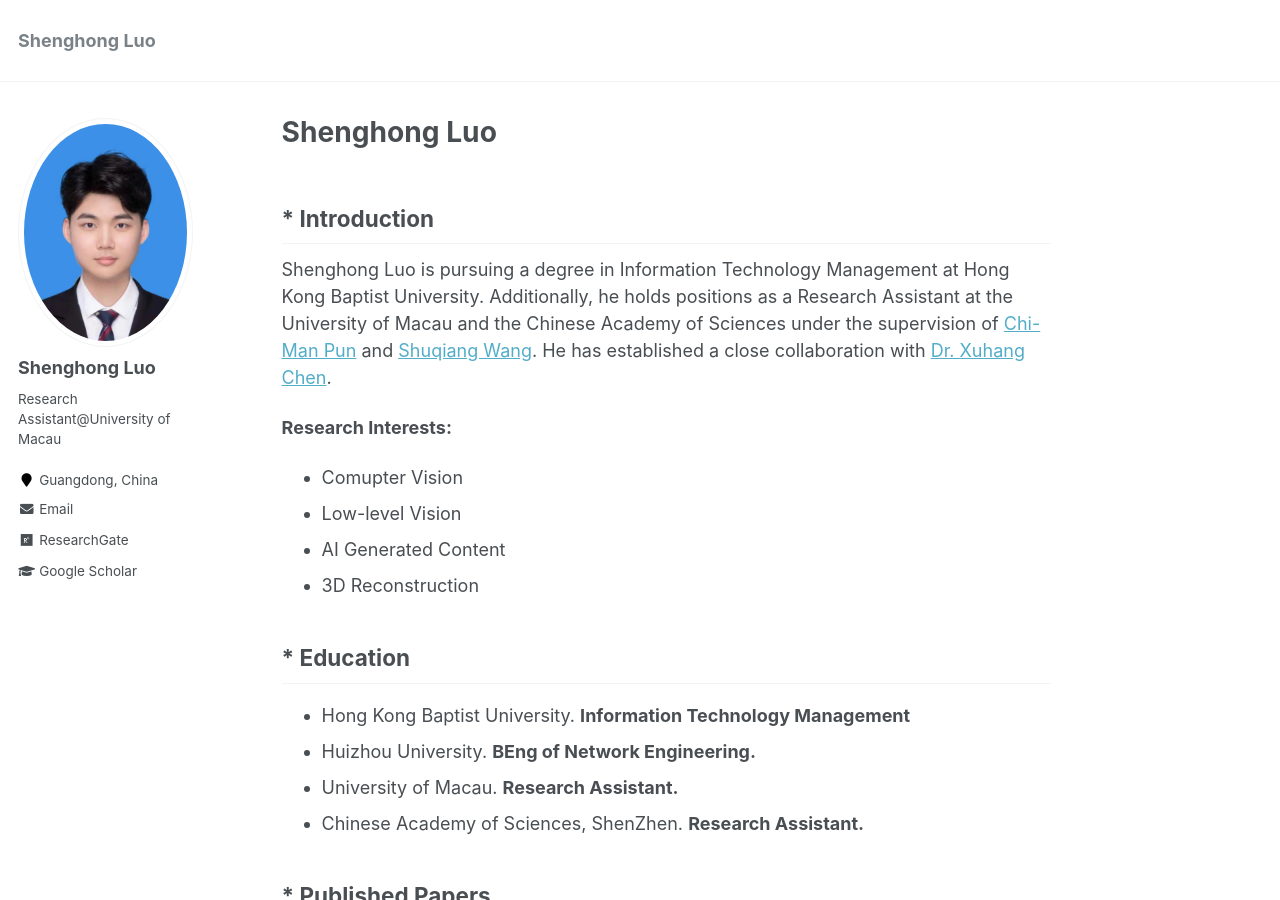
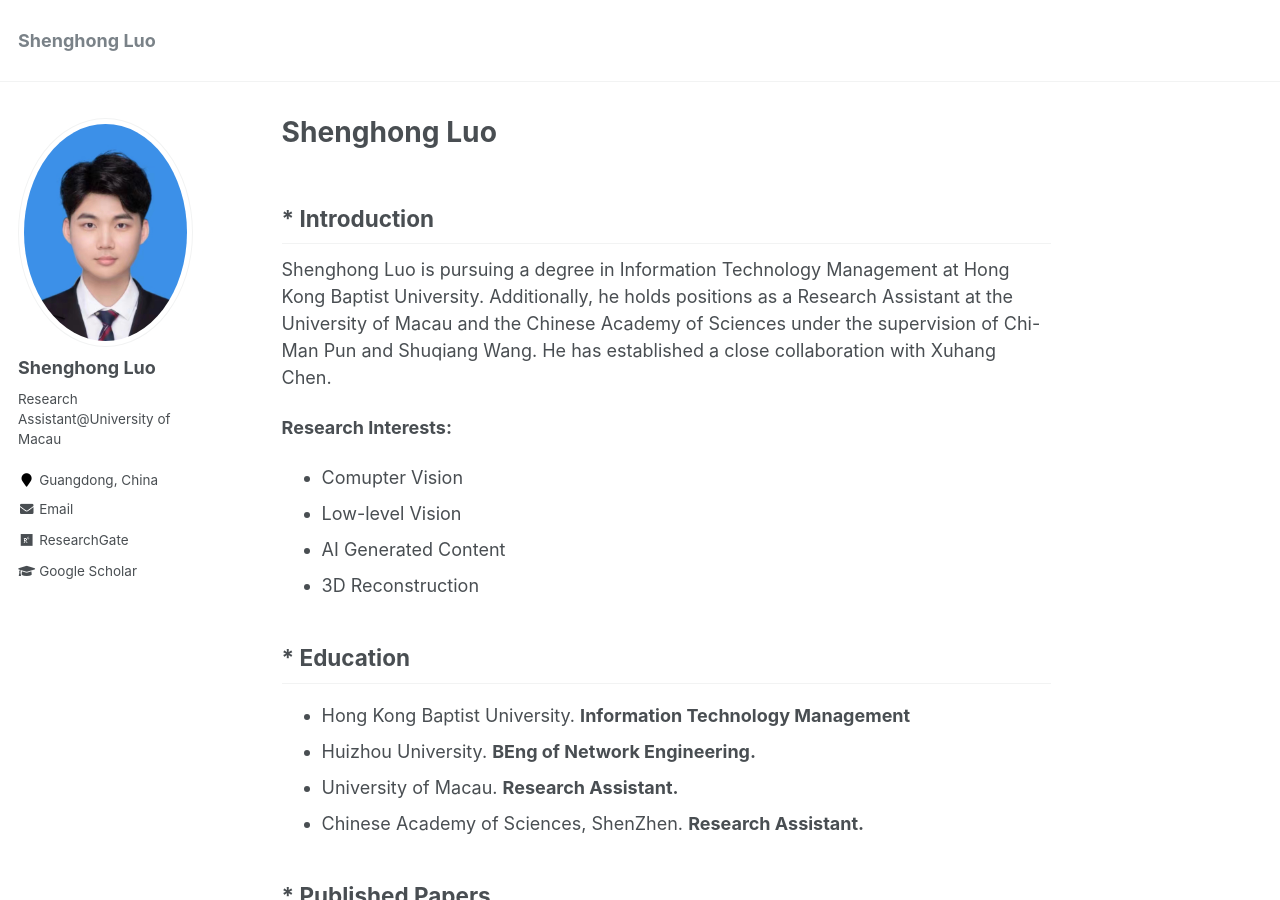
Before and after one commit to Shenghong-Luo/Shenghong-Luo.github.io, a Jekyll site: the page built from _pages/about.md, in a window 1280 px wide and 900 px high. Built offline with Jekyll 4.4.1, drawn with Linux system fonts in a browser that asks for light colours.

```diff
--- a/_pages/about.md
+++ b/_pages/about.md
@@ -11,7 +11,7 @@ redirect_from:
 
 
 ## * Introduction
-Shenghong Luo is pursuing a degree in Information Technology Management at Hong Kong Baptist University. Additionally, he holds positions as a Research Assistant at the University of Macau and the Chinese Academy of Sciences under the supervision of <a href="https://www.cis.um.edu.mo/~cmpun/">Chi-Man Pun</a> and <a href="https://people.ucas.edu.cn/~wangshuqiang?language=en">Shuqiang Wang</a>. He has established a close collaboration with <a href="https://cxh.netlify.app/">Dr. Xuhang Chen</a>.
+Shenghong Luo is pursuing a degree in Information Technology Management at Hong Kong Baptist University. Additionally, he holds positions as a Research Assistant at the University of Macau and the Chinese Academy of Sciences under the supervision of Chi-Man Pun and Shuqiang Wang. He has established a close collaboration with Xuhang Chen.
 
 <b>Research Interests:</b>
 * Comupter Vision
```
